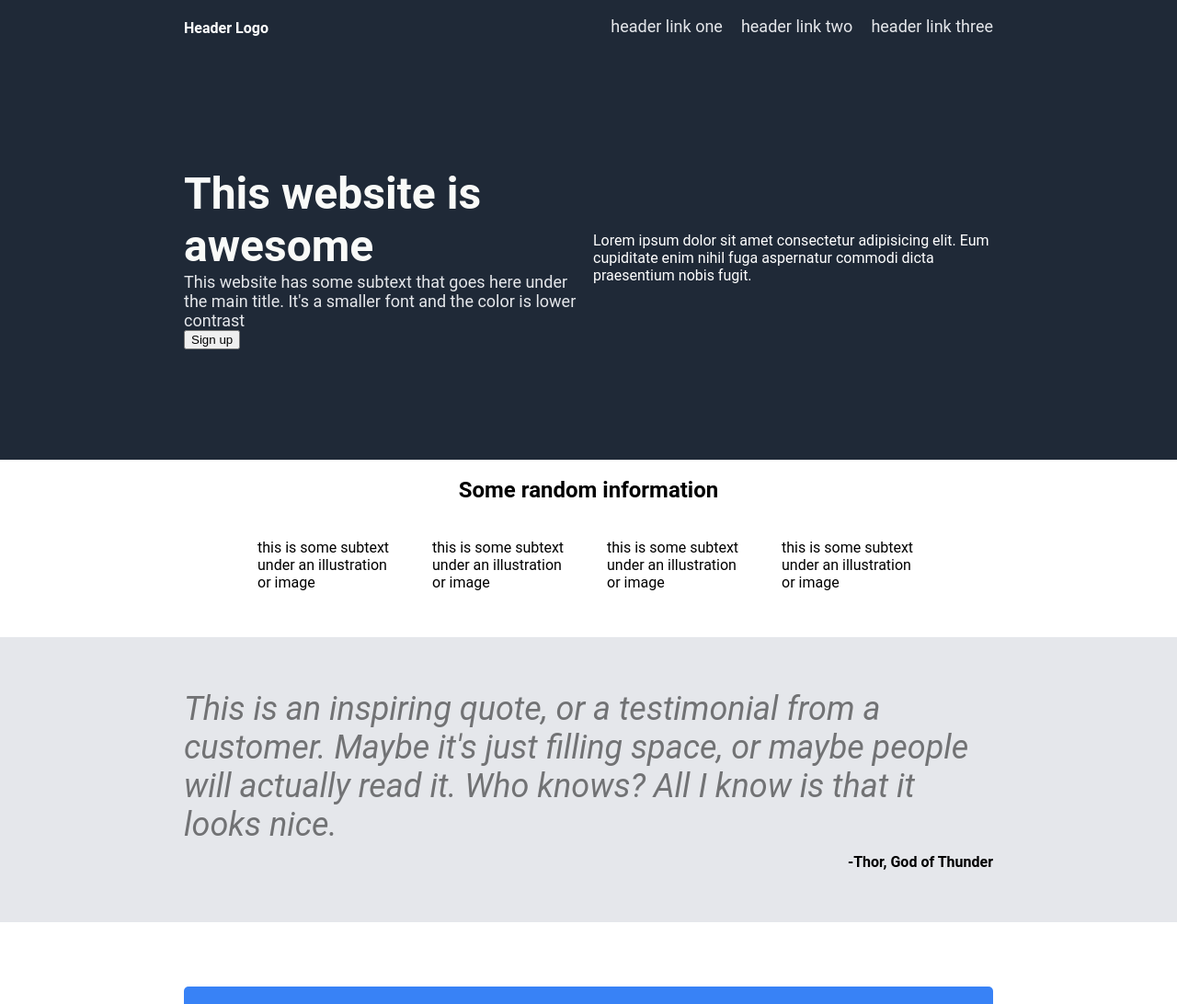
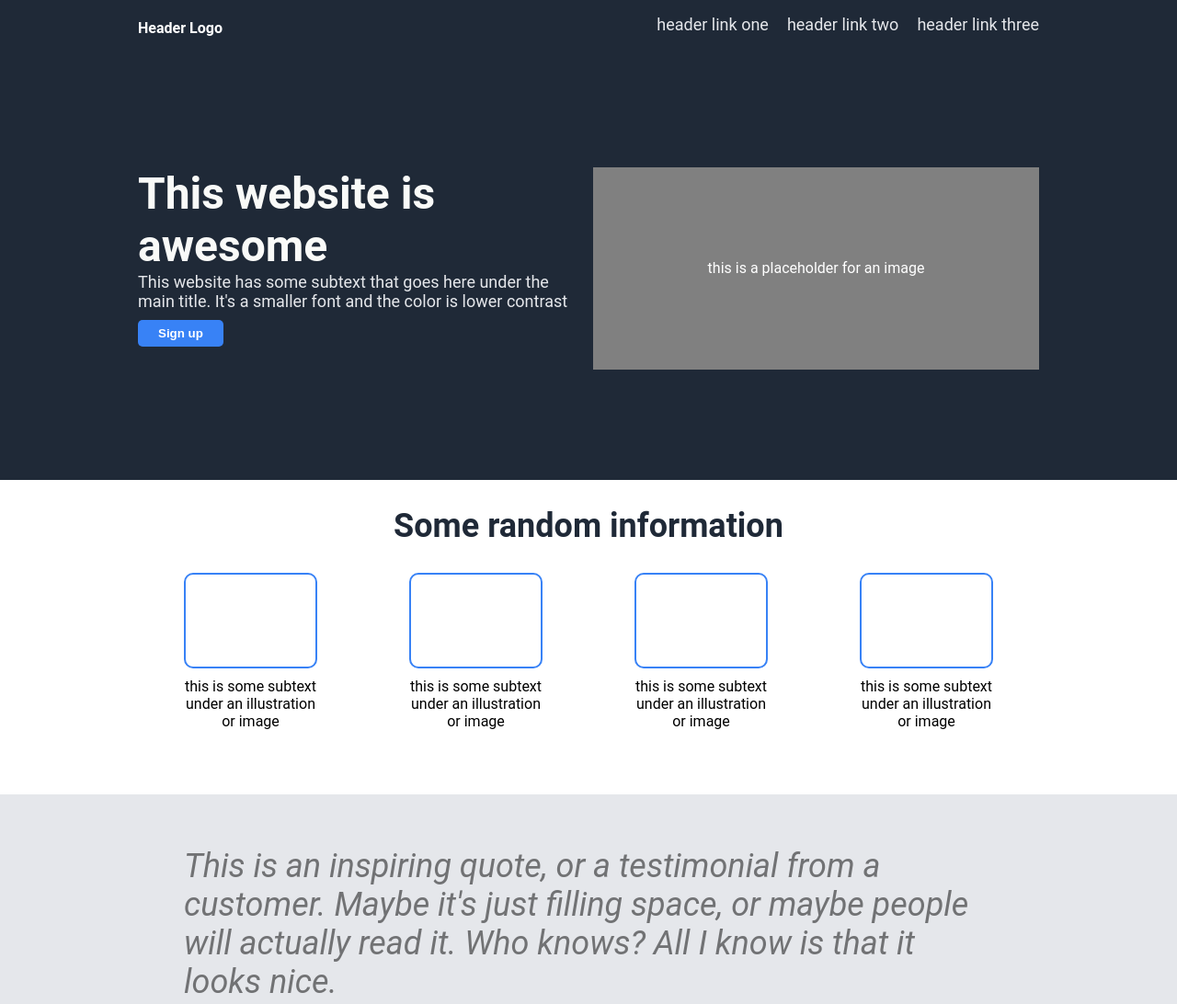
Before and after one commit to sedfarouk/TOP, a plain HTML site: page css_exercises/PROJECT-Landing_Page/index.html in a window 1280 px wide. Shown: the top 1092 px of the page at 92% size. Drawn offline with Linux system fonts and the light colour scheme.

Commit message:
final project design iteration

```diff
--- a/css_exercises/PROJECT-Landing_Page/index.html
+++ b/css_exercises/PROJECT-Landing_Page/index.html
@@ -9,9 +9,9 @@
         <div class="nav">
             <h4 id="logo-text">Header Logo</h4>
             <ul>
-                <li>header link one</li>
-                <li>header link two</li>
-                <li>header link three</li>
+                <li><a href="#">header link one</a></li>
+                <li><a href="#">header link two</a></li>
+                <li><a href="#">header link three</a></li>
             </ul>
         </div>
 
@@ -20,34 +20,34 @@
                 <div class="intro">
                     <h1 id="banner-title">This website is awesome</h1>
                     <p id="link-text">This website has some subtext that goes here under the main title. It's a smaller font and the color is lower contrast</p>
-                    <button>Sign up</button>
+                    <button id="banner-btn">Sign up</button>
                 </div>
 
                 <div class="img-placeholder">
-                    <p>Lorem ipsum dolor sit amet consectetur adipisicing elit. Eum cupiditate enim nihil fuga aspernatur commodi dicta praesentium nobis fugit.</p>
+                    <p>this is a placeholder for an image</p>
                 </div>
             </div>
 
             <div class="info">
-                <h2>Some random information</h2>
+                <h2 id="info-head">Some random information</h2>
                 <div class="profiles">
                     <div class="profile">
-                        <img>
+                        <div class="box"></div>
                         <p>this is some subtext under an illustration or image</p>
                     </div>
 
                     <div class="profile">
-                        <img>
+                        <div class="box"></div>
                         <p>this is some subtext under an illustration or image</p>
                     </div>
 
                     <div class="profile">
-                        <img>
+                        <div class="box"></div>
                         <p>this is some subtext under an illustration or image</p>
                     </div>
 
                     <div class="profile">
-                        <img>
+                        <div class="box"></div>
                         <p>this is some subtext under an illustration or image</p>
                     </div>
                 </div>
--- a/css_exercises/PROJECT-Landing_Page/style.css
+++ b/css_exercises/PROJECT-Landing_Page/style.css
@@ -19,9 +19,28 @@ p, h1, h5{
 }
 
 
-ul, #link-text{
+a, #link-text{
     font-size: 18px;
     color:#e5e7eb;
+    text-decoration: none;
+}
+
+button{
+    color: white;
+    background-color: #3882f6;
+    border-radius: 5px;
+}
+
+#signup-btn{
+    border: 2px solid white;
+    padding: 5px 20px;
+}
+
+#banner-btn{
+    padding: 7px 22px;
+    border: none;
+    margin-top: 10px;
+    font-weight: bold;
 }
 
 
@@ -36,7 +55,7 @@ ul, #link-text{
 .nav {
     display: flex;
     justify-content: space-between;
-    padding: 0px 200px;
+    padding: 0px 150px;
 }
 
 .logo-text{
@@ -50,7 +69,7 @@ ul, #link-text{
     display: flex;
     align-items: center;
     justify-content: center;
-    padding: 120px 200px;
+    padding: 120px 150px;
 }
 
 #banner-title{
@@ -68,29 +87,47 @@ ul, #link-text{
     flex-basis: 50%;
     flex-grow: 0;
     padding-right: 10px;
+    height: 220px;
 }
 
 .img-placeholder{
     flex-basis: 50%;
     flex-grow: 0;
+    background: grey;
+    height: 220px;
+    display: flex;
+    align-items: center;
+    justify-content: center;
 }
 
 
 /*Random Information Section Styling*/
-.info{
-    display:flex;
-    flex-direction:column;
-    align-items: center;
-    margin-bottom: 50px;
+#info-head{
+    font-size: 36px;
+    font-weight: bolder;
+    color: #1F2937;
+    text-align: center;
 }
 
 .profiles{
     display: flex;
-    gap: 40px;
+    gap: 100px;
+    justify-content: center;
+    align-items: center;
+    margin-bottom: 70px;
+    padding: 0px 200px;
 }
 
 .profile {
-    width: 150px;
+    width: 170px;
+    text-align: center;
+}
+
+.box{
+    height: 100px;
+    border: 2px solid #3882f6;
+    border-radius: 10px;
+    margin-bottom: 10px;
 }
 
 
@@ -119,7 +156,7 @@ ul, #link-text{
 
 /*Sign Up section styling*/
 .section{
-    padding: 70px 200px;
+    padding: 70px 150px;
 }
 
 .signup{
@@ -133,14 +170,6 @@ ul, #link-text{
     color: white;
 }
 
-#signup-btn{
-    padding: 5px 20px;
-    border-radius: 5px;
-    color: white;
-    background-color: #3882f6;
-    border: 2px solid white;
-}
-
 
 /*Footer Styling*/
 .footer{
```
